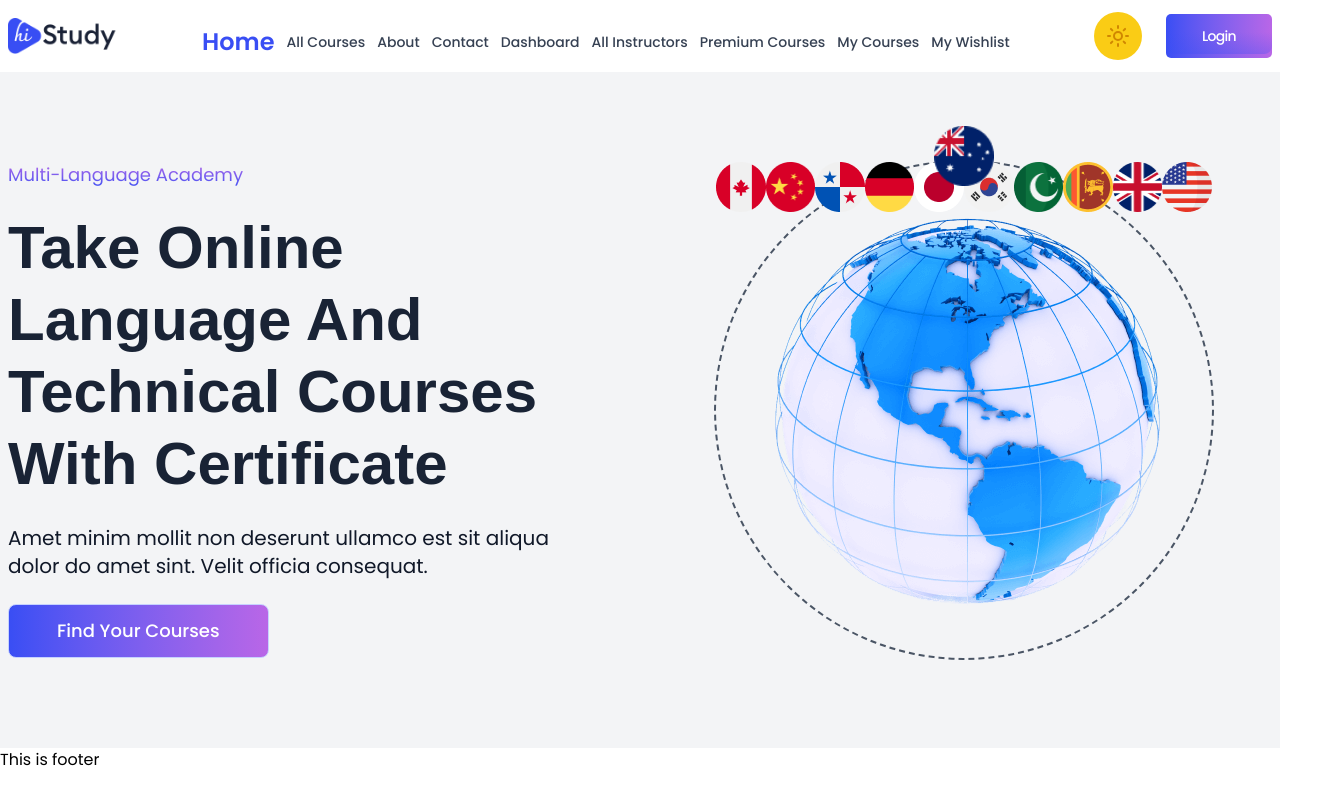
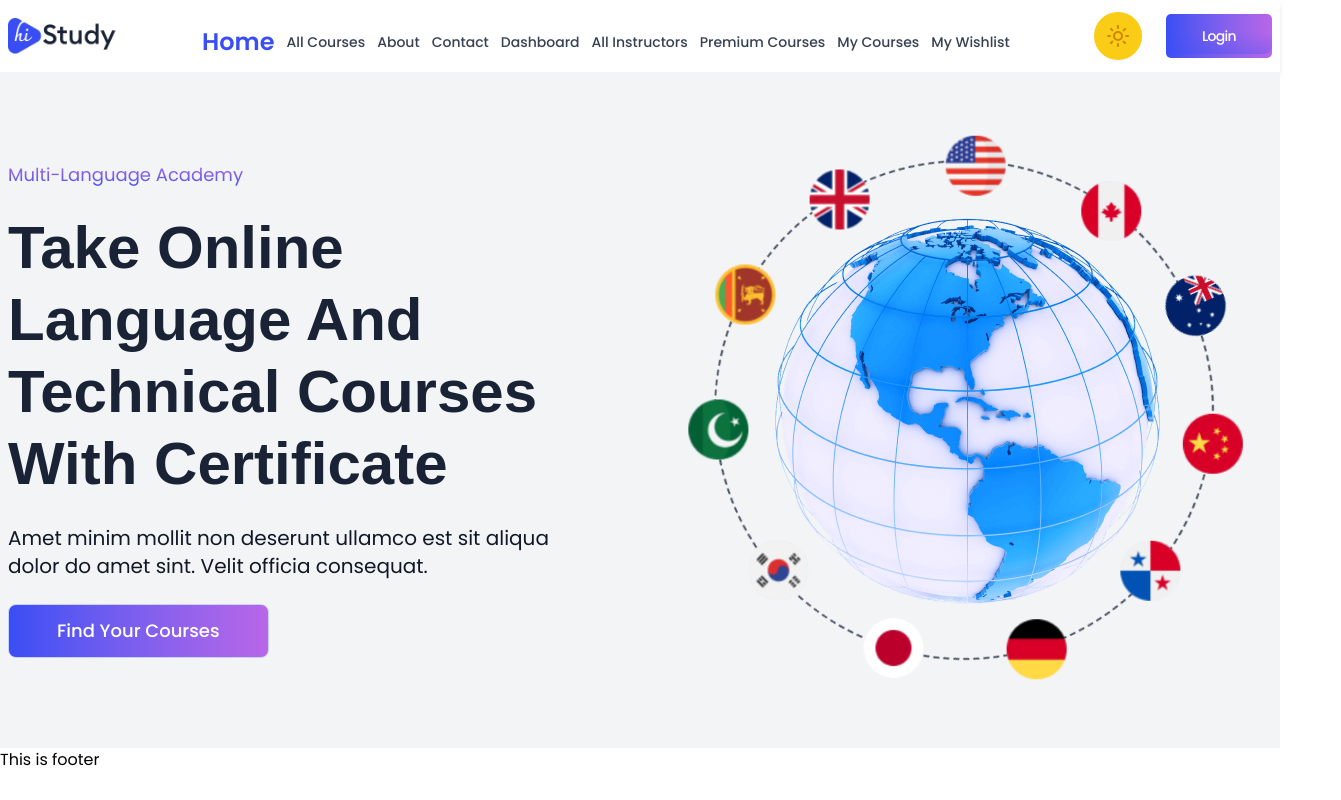
Before and after one commit to khalidhossain5000/hi-study-next-js-full-stack-project-web-app, a Next.js app: page / in a window 1280 px wide. Shown: the whole page, 1341 px wide, since content can reach past the window. Built offline with nearby package versions, Linux system fonts and the light colour scheme; a web font is replaced by a local one.

Commit message:
flag orbit animating and tooltip added

```diff
--- a/src/app/globals.css
+++ b/src/app/globals.css
@@ -38,3 +38,16 @@ body {
 
 
 /* flag rotate  */
+/* Reverse rotation */
+@keyframes roading-falgs-reverse {
+  0% {
+    transform: rotate(360deg);
+  }
+  100% {
+    transform: rotate(0deg);
+  }
+}
+
+.flags-reverse {
+  animation: roading-falgs-reverse 30s linear infinite;
+}
--- a/src/components/HomePage/BannerSection/FlagOrbit.jsx
+++ b/src/components/HomePage/BannerSection/FlagOrbit.jsx
@@ -13,11 +13,13 @@ import pakistan from "../../../assets/banner/flag-and-icon-r/flag-pakistan.png";
 import srilanka from "../../../assets/banner/flag-and-icon-r/flag-srilonka.png";
 import uk from "../../../assets/banner/flag-and-icon-r/flag-uk.png";
 import usa from "../../../assets/banner/flag-and-icon-r/flag-usa.png";
-import { motion } from "framer-motion";
+import { Tooltip, TooltipContent, TooltipProvider, TooltipTrigger } from "@/components/ui/tooltip";
+
 const FlagOrbit = () => {
   return (
-    <div className=" relative flex items-center justify-center w-[500px] h-[500px]  mx-auto ">
-      {/* flags world map container here */}
+    <TooltipProvider>
+      <div className="relative flex items-center justify-center w-[500px] h-[500px] mx-auto">
+        {/* World map */}
         <div className="relative">
           <Image
             src={worldmap}
@@ -27,61 +29,146 @@ const FlagOrbit = () => {
             className="w-full relative z-10"
           />
         </div>
-      {/* all flags container */}
-      <motion.div
 
-        className="all-flags flex justify-center rounded-full w-[500px] h-[500px] absolute top-0 border-2 border-dashed border-gray-600 z-10"
+        {/* All flags container */}
+        <div
+          className="all-flags flex justify-center rounded-full w-[500px] h-[500px] absolute top-0 border-2 border-dashed border-gray-600 z-10 animate-spin hover:paused"
+          style={{ animationDuration: "30s" }}
         >
-        {/* aus */}
+          {/* Australia */}
+          <Tooltip>
+            <TooltipTrigger asChild>
               <div className="absolute z-10 w-[60px] h-[60px] rounded-full flex items-center justify-center -top-9">
-          <Image
-            src={australia}
-            alt="australia"
-            width={60}
-            height={60}
-            className=""
-          />
+                <Image src={australia} alt="Australia" width={60} height={60} />
               </div>
-        <div className=" ">
-          <Image src={canada} alt="australia" width={60} height={60} />
+            </TooltipTrigger>
+            <TooltipContent className="bg-white/90 text-black dark:bg-black/90 dark:text-white">
+              Australia
+            </TooltipContent>
+          </Tooltip>
+
+          {/* Canada */}
+          <Tooltip>
+            <TooltipTrigger asChild>
+              <div className="flags-reverse absolute z-10 w-[60px] h-[60px] rounded-full flex items-center justify-center bg-[#e6e3f1] top-0.5 left-[97px]">
+                <Image src={canada} alt="Canada" width={60} height={60} />
               </div>
-        <div className=" ">
-          <Image src={china} alt="australia" width={60} height={60} />
+            </TooltipTrigger>
+            <TooltipContent className="bg-white/90 text-black dark:bg-black/90 dark:text-white">
+              Canada
+            </TooltipContent>
+          </Tooltip>
+
+          {/* China */}
+          <Tooltip>
+            <TooltipTrigger asChild>
+              <div className="flags-reverse absolute z-10 w-[60px] h-[60px] rounded-full flex items-center justify-center bg-[#e6e3f1] top-[5px] right-[85px]">
+                <Image src={china} alt="China" width={60} height={60} />
               </div>
-        {/* franse */}
-        <div className="">
-          <Image src={france} alt="australia" width={60} height={60} />
+            </TooltipTrigger>
+            <TooltipContent className="bg-white/90 text-black dark:bg-black/90 dark:text-white">
+              China
+            </TooltipContent>
+          </Tooltip>
+
+          {/* France */}
+          <Tooltip>
+            <TooltipTrigger asChild>
+              <div className="flags-reverse absolute z-10 w-[60px] h-[60px] rounded-full flex items-center justify-center bg-[#e6e3f1] top-[114px] -right-[5px]">
+                <Image src={france} alt="France" width={60} height={60} />
               </div>
-        {/* germany */}
-        <div className="">
-          <Image src={germany} alt="australia" width={60} height={60} />
+            </TooltipTrigger>
+            <TooltipContent className="bg-white/90 text-black dark:bg-black/90 dark:text-white">
+              France
+            </TooltipContent>
+          </Tooltip>
+
+          {/* Germany */}
+          <Tooltip>
+            <TooltipTrigger asChild>
+              <div className="flags-reverse absolute z-10 w-[60px] h-[60px] rounded-full flex items-center justify-center bg-[#e6e3f1] bottom-[186px] -right-[30px]">
+                <Image src={germany} alt="Germany" width={60} height={60} />
               </div>
-        {/* japans */}
-        <div className=" ">
-          <Image src={japan} alt="australia" width={60} height={60} />
+            </TooltipTrigger>
+            <TooltipContent className="bg-white/90 text-black dark:bg-black/90 dark:text-white">
+              Germany
+            </TooltipContent>
+          </Tooltip>
+
+          {/* Japan */}
+          <Tooltip>
+            <TooltipTrigger asChild>
+              <div className="flags-reverse absolute z-10 w-[60px] h-[60px] rounded-full flex items-center justify-center bg-[#e6e3f1] bottom-14 right-[30px]">
+                <Image src={japan} alt="Japan" width={60} height={60} />
               </div>
-        {/* austranlia */}
-        <div className="  ">
-          <Image src={korea} alt="australia" width={60} height={60} />
+            </TooltipTrigger>
+            <TooltipContent className="bg-white/90 text-black dark:bg-black/90 dark:text-white">
+              Japan
+            </TooltipContent>
+          </Tooltip>
+
+          {/* Korea */}
+          <Tooltip>
+            <TooltipTrigger asChild>
+              <div className="flags-reverse absolute z-10 w-[60px] h-[60px] rounded-full flex items-center justify-center bg-[#e6e3f1] -bottom-[17px] right-[148px]">
+                <Image src={korea} alt="Korea" width={60} height={60} />
               </div>
-        {/* pakistan */}
-        <div className="  ">
-          <Image src={pakistan} alt="australia" width={60} height={60} />
+            </TooltipTrigger>
+            <TooltipContent className="bg-white/90 text-black dark:bg-black/90 dark:text-white">
+              Korea
+            </TooltipContent>
+          </Tooltip>
+
+          {/* Pakistan */}
+          <Tooltip>
+            <TooltipTrigger asChild>
+              <div className="flags-reverse absolute z-10 w-[60px] h-[60px] rounded-full flex items-center justify-center bg-[#e6e3f1] -bottom-3.5 left-[135px]">
+                <Image src={pakistan} alt="Pakistan" width={60} height={60} />
               </div>
-        {/* lanka */}
-        <div className=" ">
-          <Image src={srilanka} alt="australia" width={60} height={60} />
+            </TooltipTrigger>
+            <TooltipContent className="bg-white/90 text-black dark:bg-black/90 dark:text-white">
+              Pakistan
+            </TooltipContent>
+          </Tooltip>
+
+          {/* Sri Lanka */}
+          <Tooltip>
+            <TooltipTrigger asChild>
+              <div className="flags-reverse absolute z-10 w-[60px] h-[60px] rounded-full flex items-center justify-center bg-[#e6e3f1] bottom-[66px] left-[23px]">
+                <Image src={srilanka} alt="Sri Lanka" width={60} height={60} />
               </div>
-        {/* uk */}
-        <div className=" ">
-          <Image src={uk} alt="australia" width={60} height={60} />
+            </TooltipTrigger>
+            <TooltipContent className="bg-white/90 text-black dark:bg-black/90 dark:text-white">
+              Sri Lanka
+            </TooltipContent>
+          </Tooltip>
+
+          {/* UK */}
+          <Tooltip>
+            <TooltipTrigger asChild>
+              <div className="flags-reverse absolute z-10 w-[60px] h-[60px] rounded-full flex items-center justify-center bg-[#e6e3f1] bottom-[191px] -left-[25px]">
+                <Image src={uk} alt="UK" width={60} height={60} />
               </div>
-        {/* usa */}
-        <div className=" ">
-          <Image src={usa} alt="australia" width={60} height={60} />
+            </TooltipTrigger>
+            <TooltipContent className="bg-white/90 text-black dark:bg-black/90 dark:text-white">
+              United Kingdom
+            </TooltipContent>
+          </Tooltip>
+
+          {/* USA */}
+          <Tooltip>
+            <TooltipTrigger asChild>
+              <div className="flags-reverse absolute z-10 w-[60px] h-[60px] rounded-full flex items-center justify-center bg-[#e6e3f1] top-[107px] left-0">
+                <Image src={usa} alt="USA" width={60} height={60} />
               </div>
-      </motion.div>
+            </TooltipTrigger>
+            <TooltipContent className="bg-white/90 text-black dark:bg-black/90 dark:text-white">
+              United States
+            </TooltipContent>
+          </Tooltip>
         </div>
+      </div>
+    </TooltipProvider>
   );
 };
 
```
Lines whose indentation alone changed are shown as unchanged.
